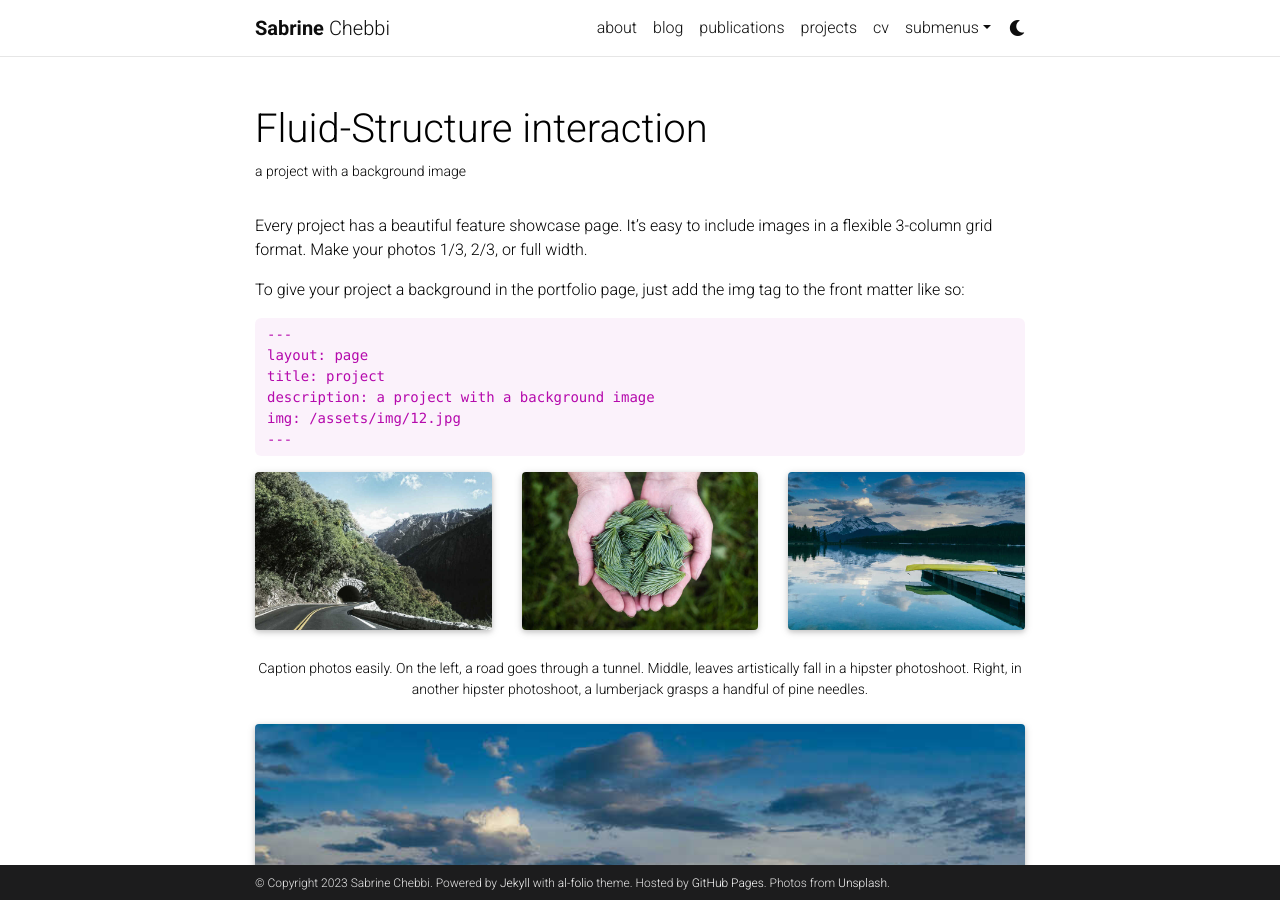
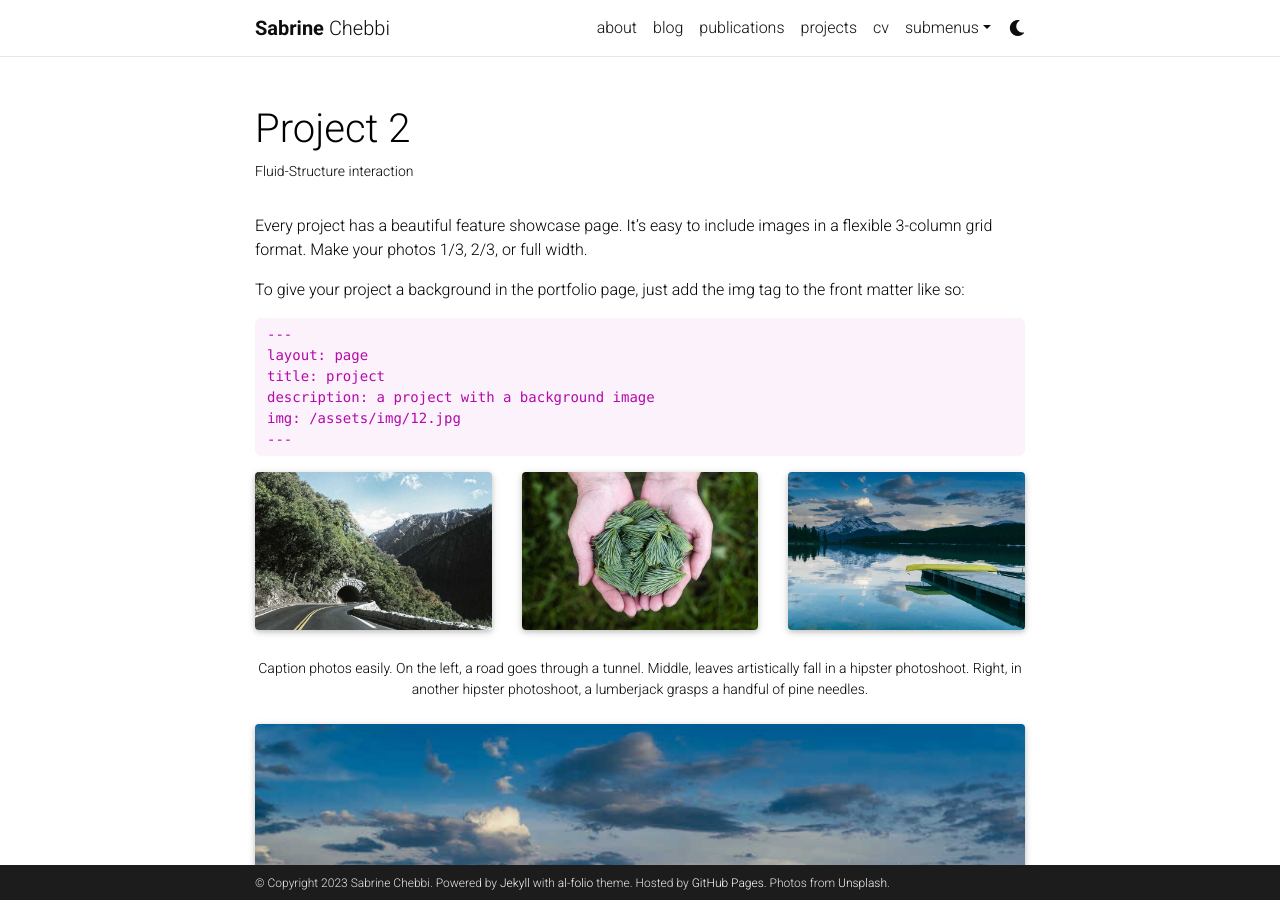
Before and after one commit to Sabrine-stack/Sabrine-stack.github.io, a Jekyll site: the page built from _projects/2_project.md, in a window 1280 px wide and 900 px high. Built offline with Jekyll 4.4.1, drawn with Linux system fonts in a browser that asks for light colours; full-size pictures stand in for the smaller copies a plugin makes; comment, search, counter and statistics services are not loaded; a style sheet for code colours, icons or effects is not loaded.

Commit message:
Update 2_project.md

```diff
--- a/_projects/2_project.md
+++ b/_projects/2_project.md
@@ -1,7 +1,7 @@
 ---
 layout: page
-title: Fluid-Structure interaction
-description: a project with a background image
+title: Project 2
+description: Fluid-Structure interaction
 img: assets/img/3.jpg
 importance: 2
 category: work
```
